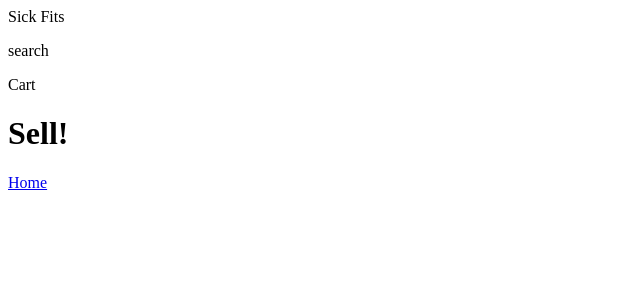
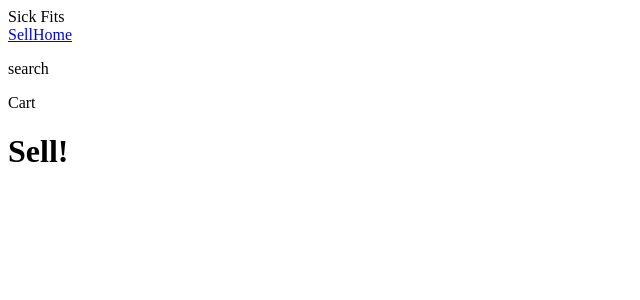
Before and after one commit to pat-white-code/sick-fits-front, a Next.js app: page /sell in a window 1280 px wide. Shown: the top 300 px of the page, without its empty margins (0-640 px from the left). Built offline with nearby package versions, Linux system fonts and the light colour scheme.

Commit message:
adds Nav

```diff
--- a/components/Header.js
+++ b/components/Header.js
@@ -1,8 +1,11 @@
+import Nav from './Nav';
+
 const Header = () =>
   (
     <div>
       <div className="bar">
         <a>Sick Fits</a>
+        <Nav />
       </div>
       <div className="sub-bar">
         <p>search</p>
--- /dev/null
+++ b/components/Nav.js
@@ -0,0 +1,14 @@
+import Link from 'next/link';
+
+const Nav = () => (
+  <nav>
+    <Link href="/sell">
+      <a>Sell</a>
+    </Link>
+    <Link href="/">
+      <a>Home</a>
+    </Link>
+  </nav>
+)
+
+export default Nav;
--- a/pages/index.js
+++ b/pages/index.js
@@ -5,9 +5,6 @@ const Home = props => (
     <h1>
       Hey There!
     </h1>
-    <Link href='/sell'>
-      <a>Sell</a>
-    </Link>
   </div>
 )
 
--- a/pages/sell.js
+++ b/pages/sell.js
@@ -1,13 +1,8 @@
-import Link from 'next/link';
-
 const Sell = props => (
   <div>
     <h1>
       Sell!
     </h1>
-    <Link href='/'>
-      <a>Home</a>
-    </Link>
   </div>
 )
 
```
